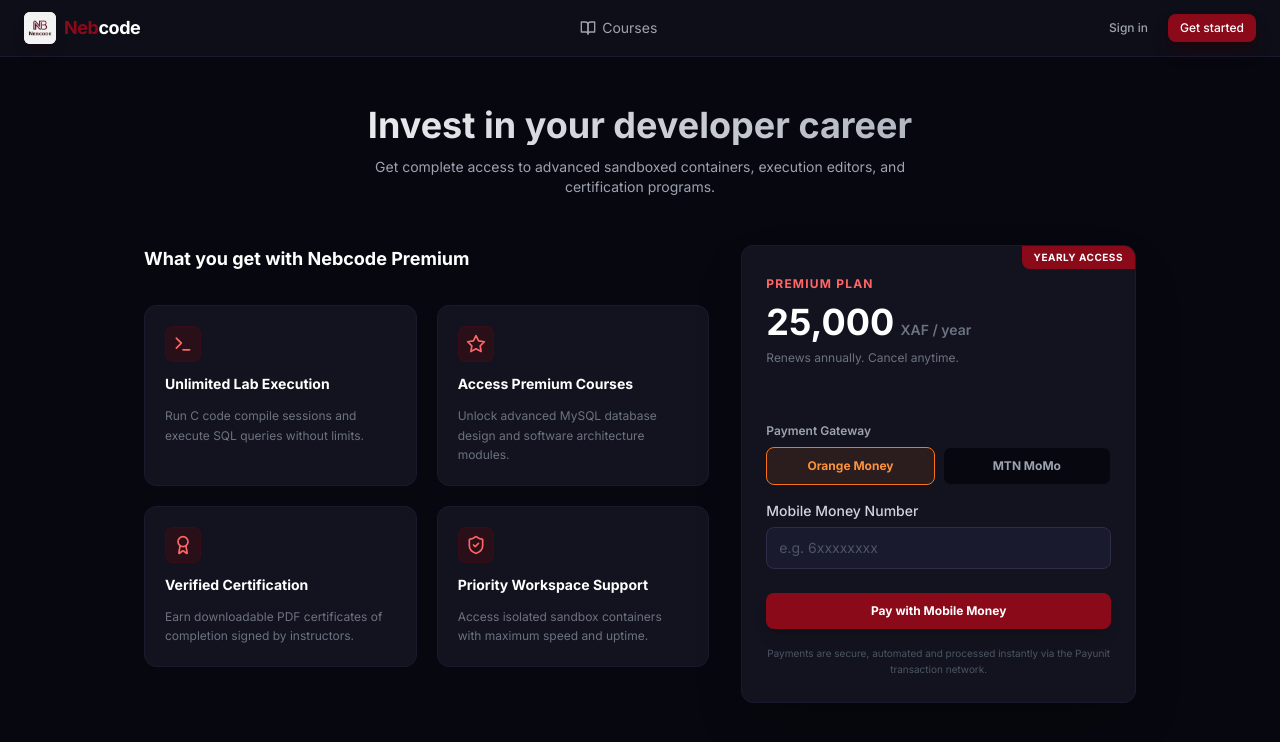
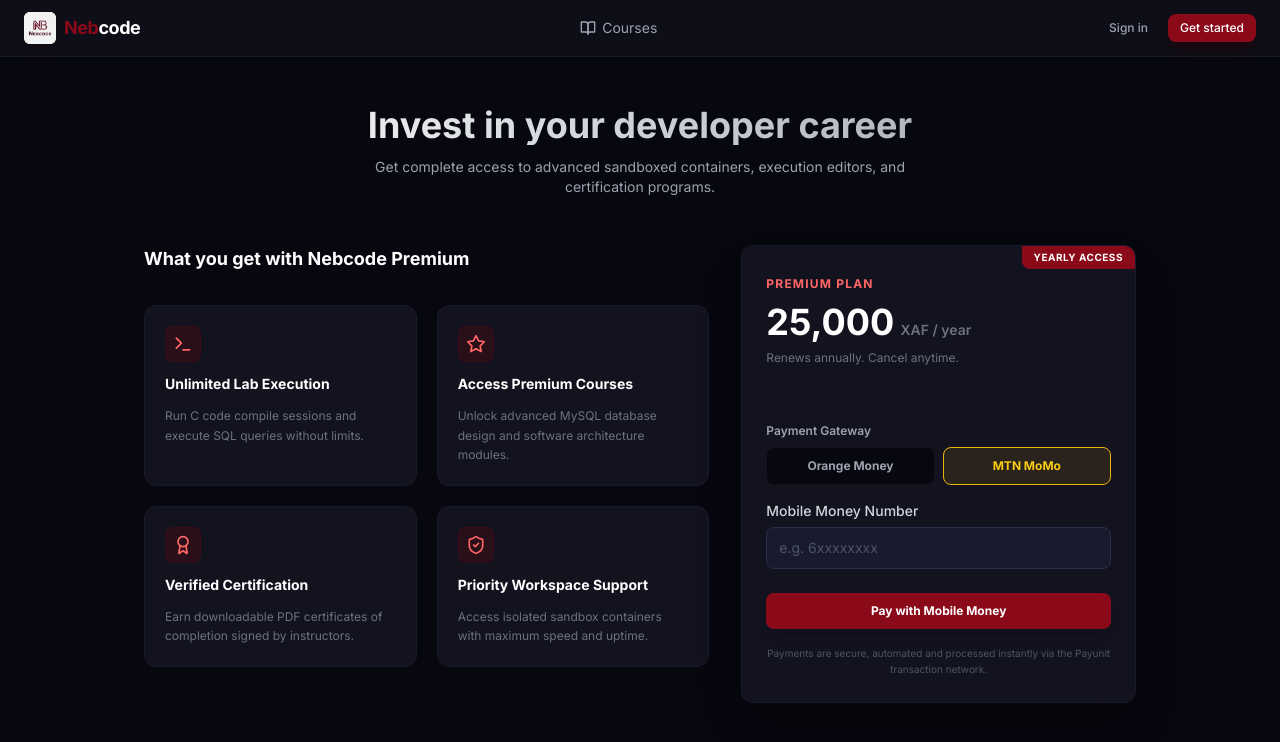
Before and after one commit to FrankNeba/nebcode, a Next.js app: page /pricing in a window 1280 px wide. Shown: the top 742 px of the page. Built offline with nearby package versions, Linux system fonts and the light colour scheme; no server answers.

Commit message:
mtn default

```diff
--- a/app/pricing/page.tsx
+++ b/app/pricing/page.tsx
@@ -14,7 +14,7 @@
 
   // Form State
   const [phone, setPhone] = useState('');
-  const [gateway, setGateway] = useState<'CM_ORANGE' | 'CM_MTN'>('CM_ORANGE');
+  const [gateway, setGateway] = useState<'CM_ORANGE' | 'CM_MTN'>('CM_MTN');
   const [isPaying, setIsPaying] = useState(false);
   const [paymentSuccess, setPaymentSuccess] = useState(false);
 
@@ -150,22 +150,20 @@
                     <button
                       type="button"
                       onClick={() => setGateway('CM_ORANGE')}
-                      className={`py-2.5 rounded-lg border text-xs font-bold transition ${
-                        gateway === 'CM_ORANGE'
+                      className={`py-2.5 rounded-lg border text-xs font-bold transition ${gateway === 'CM_ORANGE'
                           ? 'bg-orange-500/10 border-orange-500 text-orange-400'
                           : 'bg-dark-950 border-dark-800 text-gray-400 hover:text-white'
-                      }`}
+                        }`}
                     >
                       Orange Money
                     </button>
                     <button
                       type="button"
                       onClick={() => setGateway('CM_MTN')}
-                      className={`py-2.5 rounded-lg border text-xs font-bold transition ${
-                        gateway === 'CM_MTN'
+                      className={`py-2.5 rounded-lg border text-xs font-bold transition ${gateway === 'CM_MTN'
                           ? 'bg-yellow-500/10 border-yellow-500 text-yellow-400'
                           : 'bg-dark-950 border-dark-800 text-gray-400 hover:text-white'
-                      }`}
+                        }`}
                     >
                       MTN MoMo
                     </button>
```
